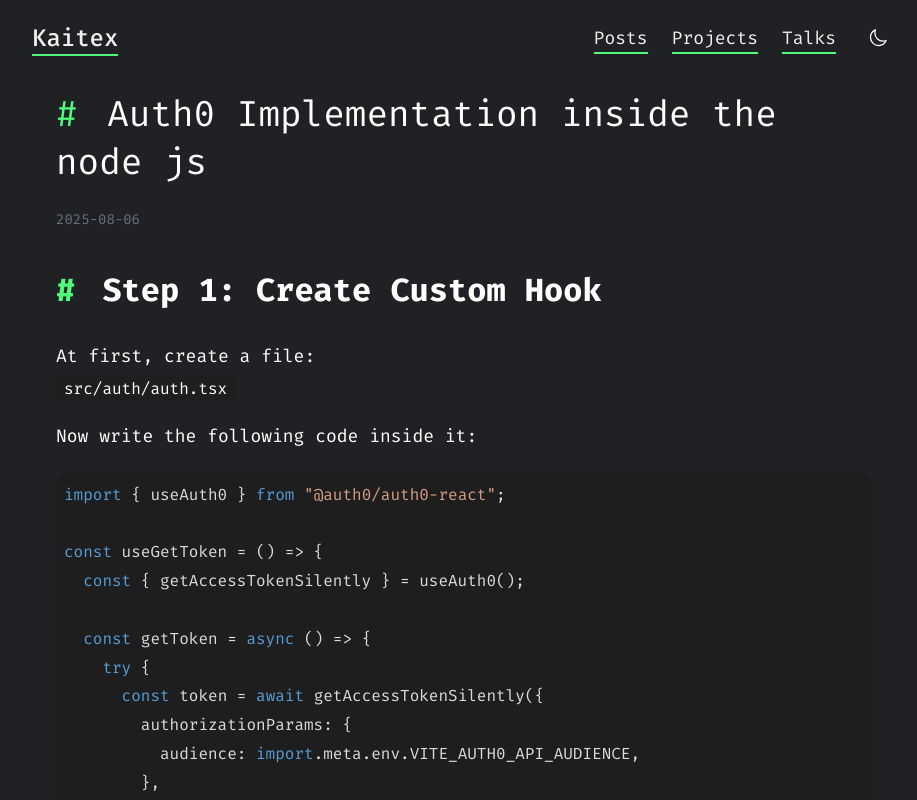
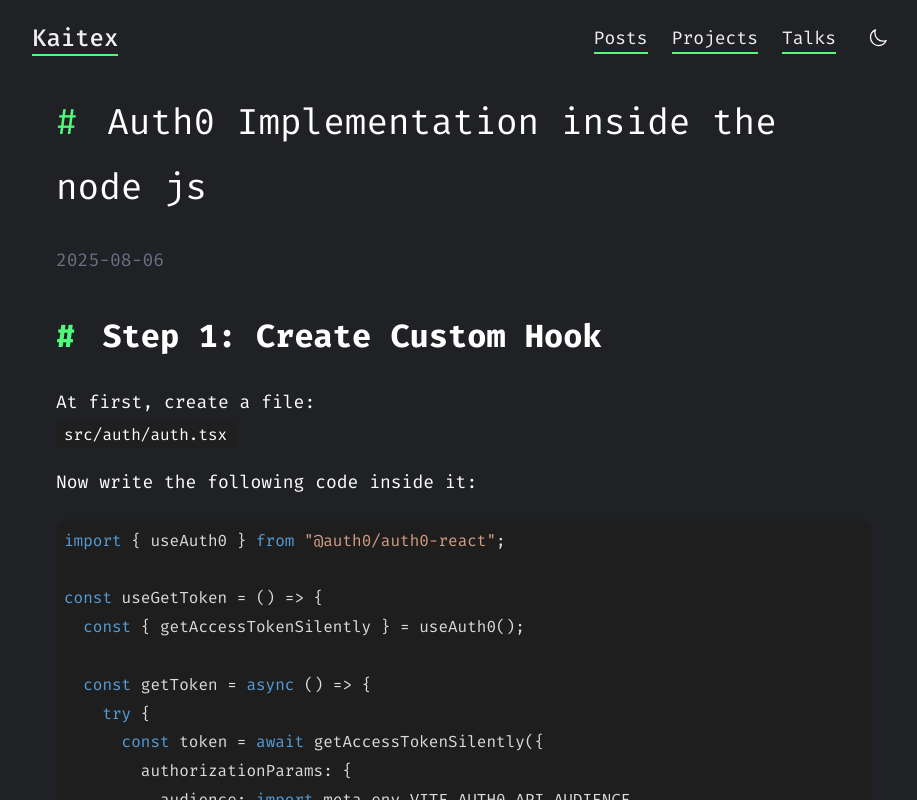
Before and after one commit to kaitex/kaitex.github.io, a Next.js app: page /posts/auth0-implementation in a window 1280 px wide. Shown: the top 800 px of the page, without its empty margins (176-1093 px from the left). Built offline with nearby package versions, Linux system fonts and the light colour scheme.

Commit message:
Update page.tsx

```diff
--- a/src/app/posts/[slug]/page.tsx
+++ b/src/app/posts/[slug]/page.tsx
@@ -49,8 +49,8 @@
 
   return (
     <div className="prose-enhanced max-w-4xl mx-auto p-4">
-      <h1 className="text-2xl font-bold mb-2">{post.frontmatter.title}</h1>
-      <div className="text-sm text-gray-500 mb-4">{post.frontmatter.date}</div>
+      <h1 className=" font-bold mb-2">{post.frontmatter.title}</h1>
+      <div className=" text-gray-500 mb-4">{post.frontmatter.date}</div>
       <article>{content}</article>
     </div>
   );
```
